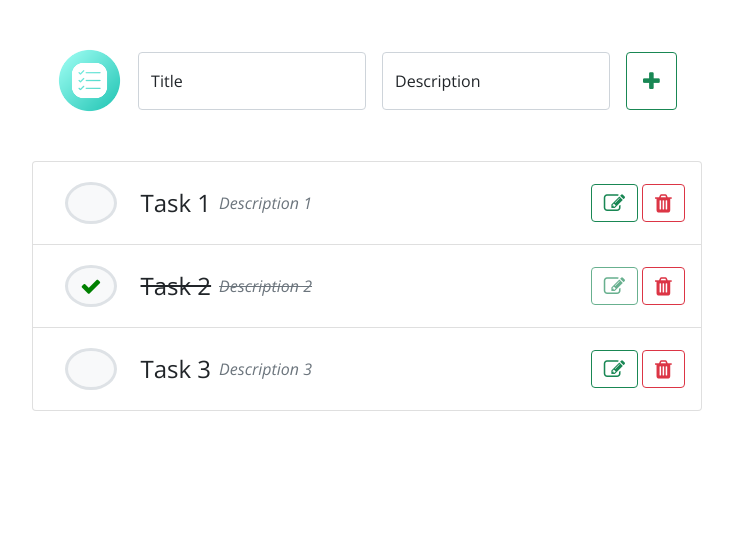
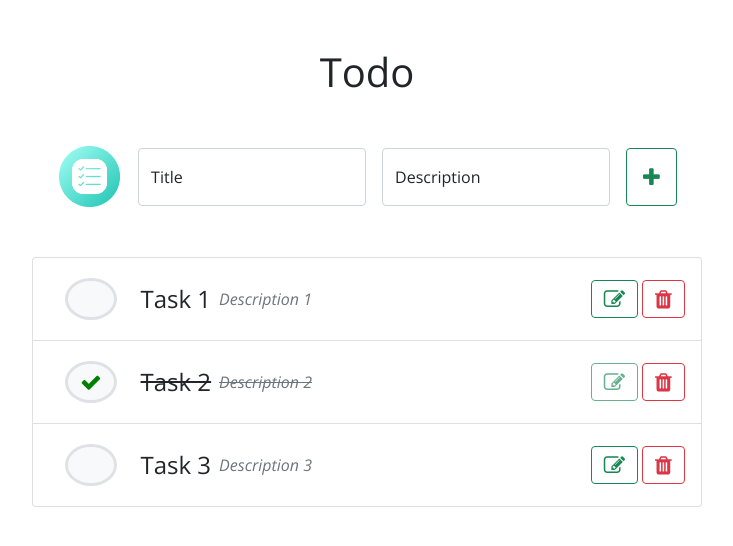
Before and after one commit to igorsilva3/todo, an Angular app in the folder web/: page / in a window 1280 px wide. Shown: the top 546 px of the page, without its empty margins (273-1006 px from the left). Built offline with nearby package versions, Linux system fonts and the light colour scheme; data requests are answered from the project's data file.

Commit message:
Added element

```diff
--- a/web/src/app/tasks/tasks.component.html
+++ b/web/src/app/tasks/tasks.component.html
@@ -1,4 +1,6 @@
 <div class="content">
+  <p class="h1 text-center m-5">Todo</p>
+
   <app-create-task [tasks]="tasks"></app-create-task>
   <app-list-tasks [tasks]="tasks"></app-list-tasks>
 </div>
```
